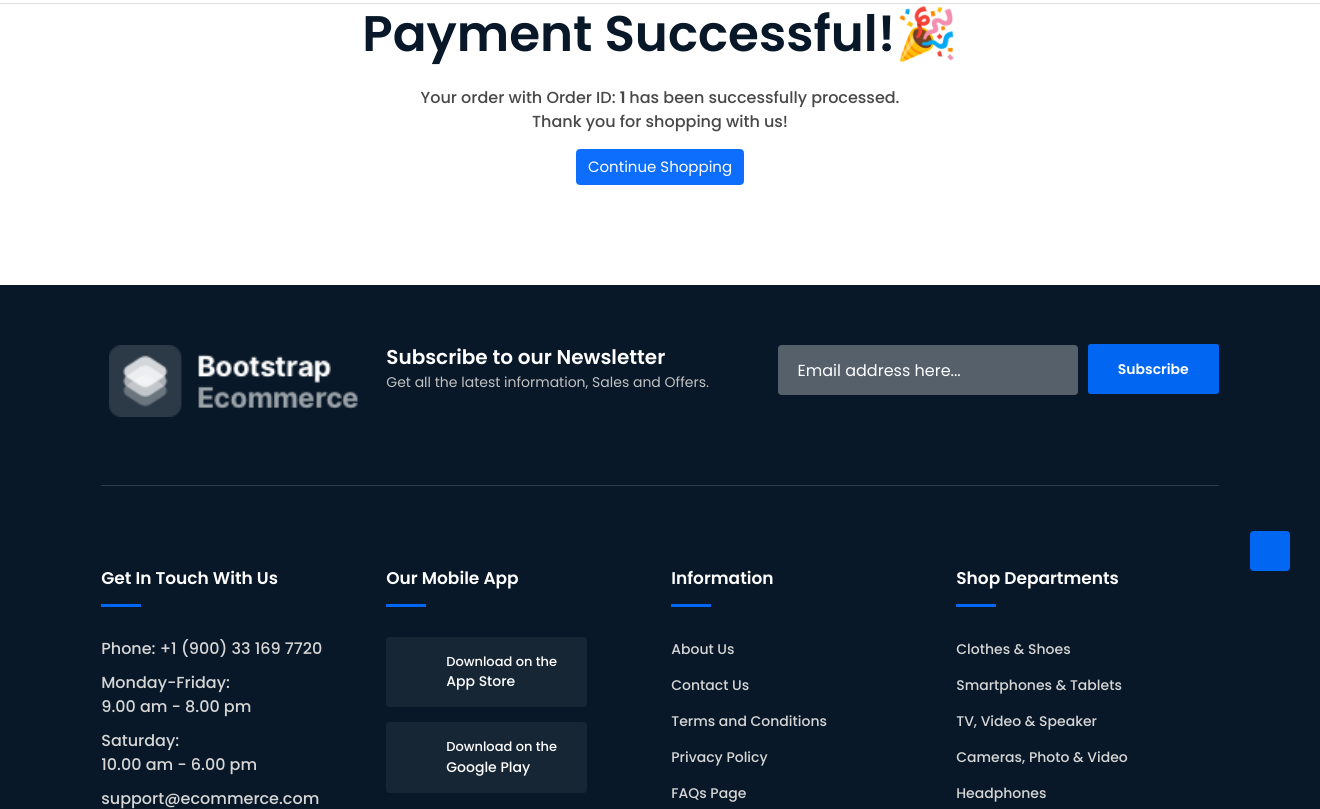
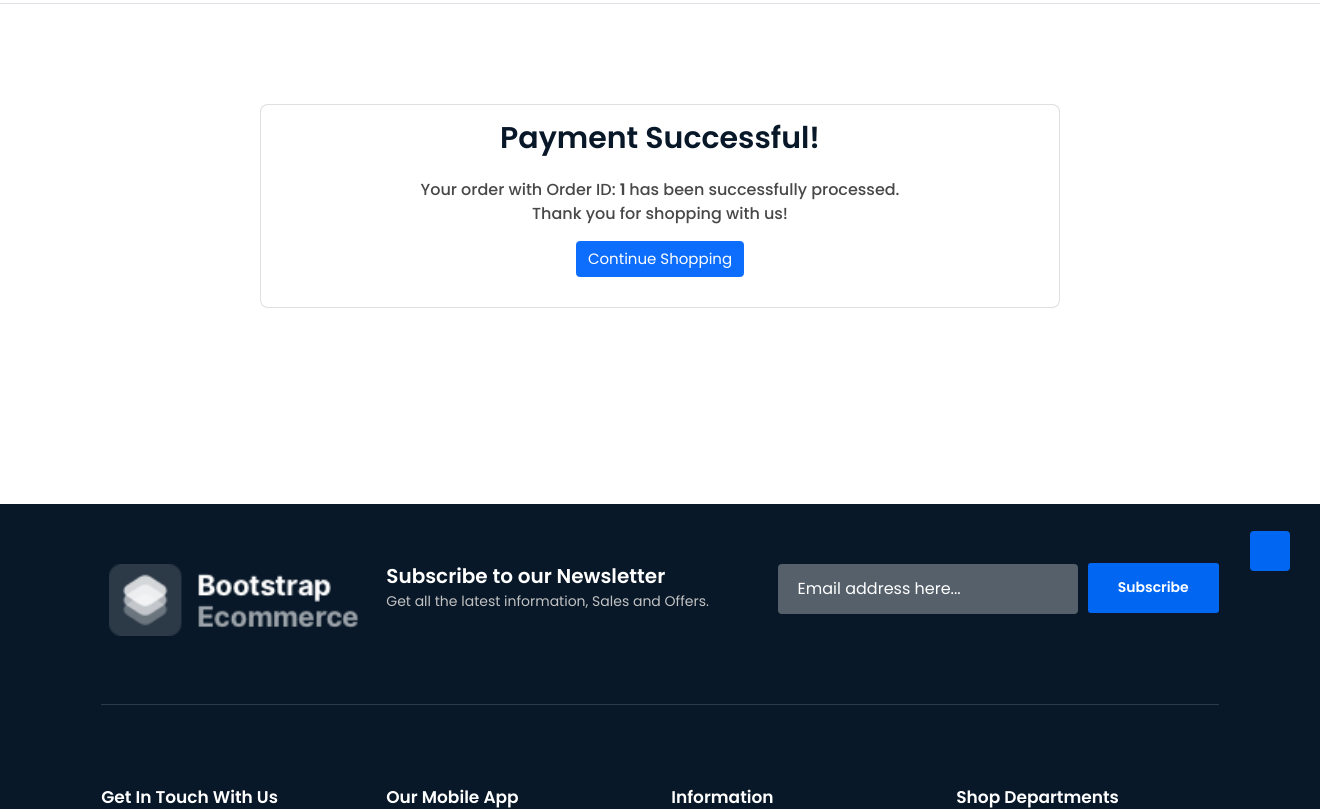
Before and after one commit to zephy0808/django-ecommerce-website, a Django app: template templates/payment_success/payment_success.html in a window 1320 px wide. Shown: the part 169-978 px from the top of the page. Run offline with Django 5.2, Linux system fonts and the light colour scheme; the template is opened without the code that fills it: most values are stand-ins (such as "Sample title", 1, 10 or a date in 2020); some libraries are stand-ins or nearby versions; some web fonts are replaced.

Commit message:
Update payment_success.html

```diff
--- a/templates/payment_success/payment_success.html
+++ b/templates/payment_success/payment_success.html
@@ -1,14 +1,14 @@
 {% extends 'base/base.html' %}
 
 {% block start %}
-<div class="row justify-content-center">
-    <div class="col-md-6">
-        <div class="text-center">
-            <h1 class="mb-4">Payment Successful!🎉</h1>
+<section class="section-content" style="min-height: 50vh">
+    <div class="card mx-auto" style="max-width: 100vh; margin-top: 100px">
+        <div class="card-body text-center">
+            <h3 class="mb-4">Payment Successful!</h3>
             <p>Your order with Order ID: <strong>{{ order_id }} </strong> has been successfully processed.</p>
             <p>Thank you for shopping with us!</p>
-            <a href="{% url 'index' %}" class="btn btn-primary mt-3 mb-100">Continue Shopping</a>
+            <a href="{% url 'index' %}" class="btn btn-primary mt-3 mb-3">Continue Shopping</a>
         </div>
     </div>
-</div>
+</section>
 {% endblock %}
```
